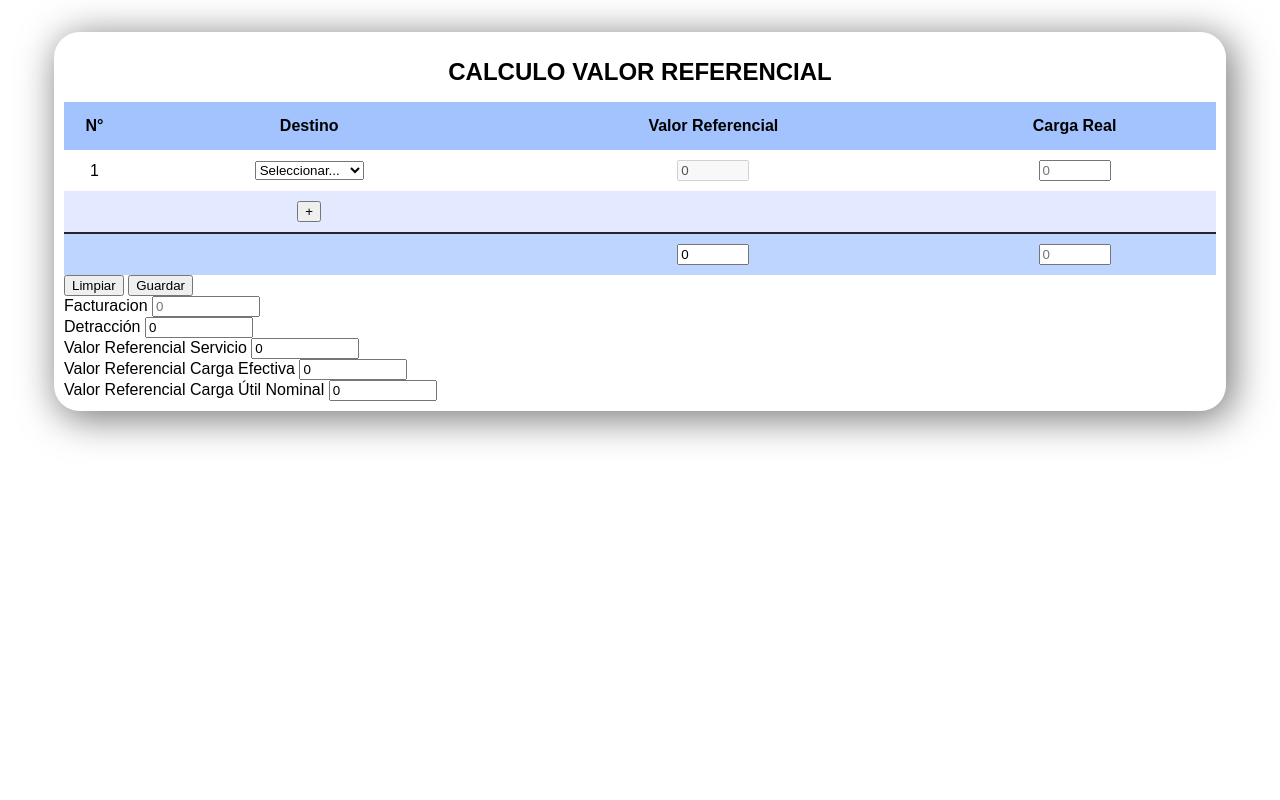
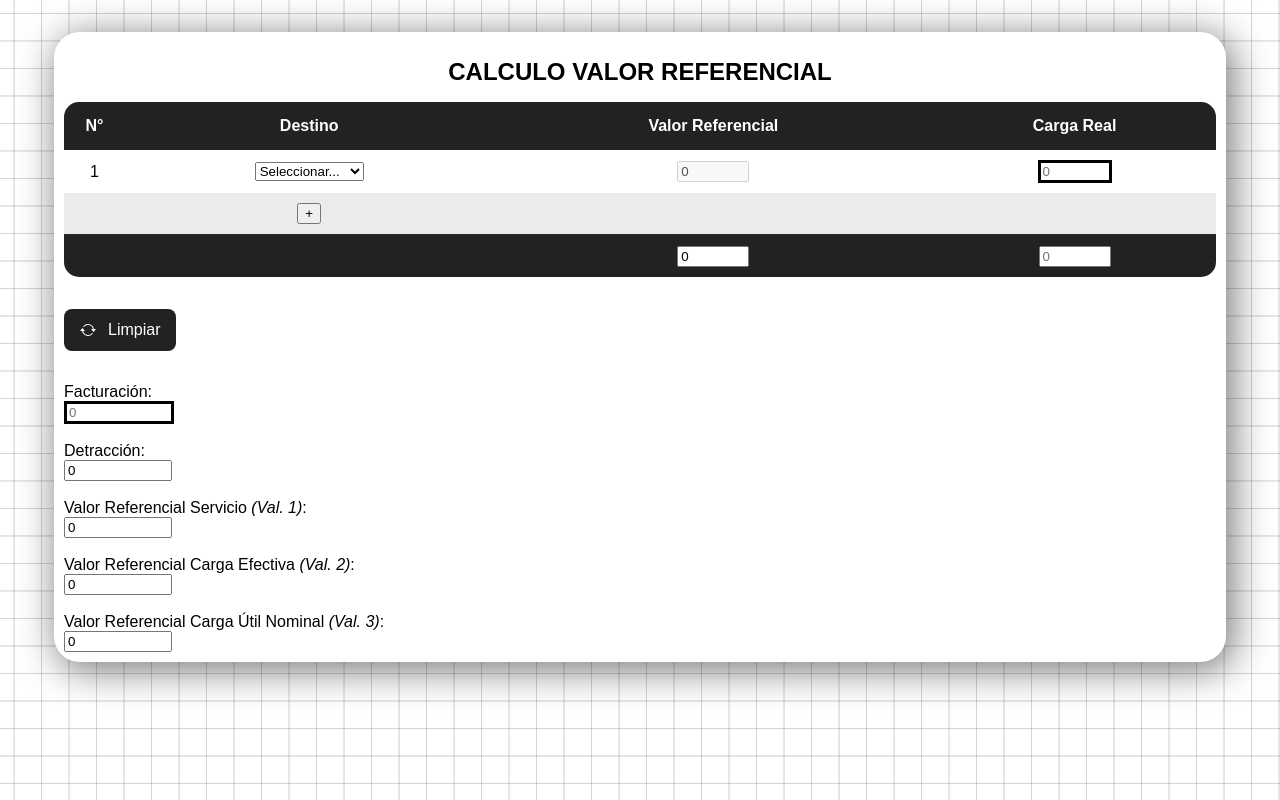
Before and after one commit to orbdev1/calculadora-valores-referenciales, a plain HTML site: page index.html in a window 1280 px wide. Drawn offline with Linux system fonts and the light colour scheme.

Commit message:
Update
Add new cities and more design.

```diff
--- a/index.html
+++ b/index.html
@@ -6,6 +6,7 @@
   <meta name="viewport" content="width=device-width, initial-scale=1.0">
   <title>RYVAQM - Herramienta</title>
   <link rel="stylesheet" href="style.css">
+
 </head>
 
 <body class="container">
@@ -44,24 +45,43 @@
         </tr>
       </tbody>
     </table>
-    <div>
-      <button id="btnLimpiar">Limpiar</button>
-      <button>Guardar</button>
+    <div class="botones">
+      <button type="button" class="button" id="btnLimpiar">
+        <svg
+          xmlns="http://www.w3.org/2000/svg"
+          width="16"
+          height="16"
+          fill="currentColor"
+          class="bi bi-arrow-repeat"
+          viewBox="0 0 16 16"
+        >
+          <path
+            d="M11.534 7h3.932a.25.25 0 0 1 .192.41l-1.966 2.36a.25.25 0 0 1-.384 0l-1.966-2.36a.25.25 0 0 1 .192-.41zm-11 2h3.932a.25.25 0 0 0 .192-.41L2.692 6.23a.25.25 0 0 0-.384 0L.342 8.59A.25.25 0 0 0 .534 9z"
+          ></path>
+          <path
+            fill-rule="evenodd"
+            d="M8 3c-1.552 0-2.94.707-3.857 1.818a.5.5 0 1 1-.771-.636A6.002 6.002 0 0 1 13.917 7H12.9A5.002 5.002 0 0 0 8 3zM3.1 9a5.002 5.002 0 0 0 8.757 2.182.5.5 0 1 1 .771.636A6.002 6.002 0 0 1 2.083 9H3.1z"
+          ></path>
+        </svg>
+        Limpiar
+      </button>
+
+      <!-- <button>Guardar</button> -->
     </div>
-    <div>
-      <span>Facturacion</span>
+    <div class="datos">
+      <span>Facturación:</span>
       <input type="number" name="" id="facturacion" placeholder="0">
       <br>
-      <span>Detracción</span>
+      <span>Detracción:</span>
       <input type="text" name="" id="detraccion" readonly>
       <br>
-      <span>Valor Referencial Servicio</span>
+      <span>Valor Referencial Servicio <i>(Val. 1)</i>:</span>
       <input type="text" name="" id="valorRefServ" readonly>
       <br>
-      <span>Valor Referencial Carga Efectiva</span>
+      <span>Valor Referencial Carga Efectiva <i>(Val. 2)</i>:</span>
       <input type="text" name="" id="valorRefCarEfect" readonly>
       <br>
-      <span>Valor Referencial Carga Útil Nominal</span>
+      <span>Valor Referencial Carga Útil Nominal <i>(Val. 3)</i>:</span>
       <input type="text" name="" id="valorRefCarUtil" readonly>
     </div>
   </div>
--- a/main.js
+++ b/main.js
@@ -1,14 +1,27 @@
 const d = document;
 const cities = [
-  { id: 0, city: "Seleccionar...", tnm: 0 },
   { id: 1, city: "Lima - Huacho", tnm: 81.91 },
   { id: 2, city: "Barranca", tnm: 90.06 },
   { id: 3, city: "Huaral", tnm: 71.98 },
   { id: 4, city: "Huarmey", tnm: 107.15 },
   { id: 5, city: "Cañete", tnm: 81.26 },
   { id: 8, city: "Casma", tnm: 121.38 },
-  { id: 9, city: "Huarmey", tnm: 107.15 },
+  { id: 10, city: "Ica", tnm: 109.23 },
+  { id: 11, city: "Nazca", tnm: 133.93 },
+  { id: 12, city: "Pativilca", tnm: 91.32 },
+  { id: 13, city: "Chimbote", tnm: 131.26 },
+  { id: 14, city: "Chincha Alta", tnm: 90.71 },
+  { id: 15, city: "Trujillo", tnm: 160.35 },
 ];
+
+cities.sort((a, b) => {
+  if (a.city < b.city) return -1;
+  if (a.city > b.city) return 1;
+  return 0;
+});
+
+cities.unshift({ id: 0, city: "Seleccionar...", tnm: 0 });
+
 
 const $selectCiudades = d.getElementById("selectCiudades"),
   $valorRef = d.getElementById("valorRef"),
--- a/style.css
+++ b/style.css
@@ -10,6 +10,36 @@ body {
   justify-content: center;
   align-items: center;
   background-color: rgb(255, 255, 255);
+
+  width: 100%;
+  height: 100%;
+  --color: rgba(114, 114, 114, 0.3);
+  background-color: #ffffff;
+  background-image: linear-gradient(
+      0deg,
+      transparent 24%,
+      var(--color) 25%,
+      var(--color) 26%,
+      transparent 27%,
+      transparent 74%,
+      var(--color) 75%,
+      var(--color) 76%,
+      transparent 77%,
+      transparent
+    ),
+    linear-gradient(
+      90deg,
+      transparent 24%,
+      var(--color) 25%,
+      var(--color) 26%,
+      transparent 27%,
+      transparent 74%,
+      var(--color) 75%,
+      var(--color) 76%,
+      transparent 77%,
+      transparent
+    );
+  background-size: 55px 55px;
 }
 
 .tool-container {
@@ -26,6 +56,10 @@ body {
   -moz-box-shadow: 5px 6px 38px 2px rgba(0, 0, 0, 0.53);
 }
 
+.tool-container div {
+  margin-top: 2rem;
+}
+
 table,
 th,
 td {
@@ -39,14 +73,26 @@ table {
   text-align: center;
 }
 
-
-
 thead {
-  background-color: rgb(162, 195, 253);
+  background-color: #222222;
+  color: white;
 }
 
-th{
+th {
   padding: 15px 0;
+}
+
+th:first-child {
+  border-radius: 15px 0 0 0;
+}
+
+th:last-child {
+  border-radius: 0 15px 0 0;
+}
+
+#cargaReal,
+#facturacion {
+  border: #000000 solid;
 }
 
 td {
@@ -54,16 +100,25 @@ td {
 }
 
 tbody tr:nth-child(even) {
-  background-color: rgb(205, 213, 244);
+  background-color: rgb(217, 217, 217);
 }
 
 #traddcity {
-  background-color: rgb(227, 234, 255);
+  background-color: rgb(234, 235, 237);
 }
 
 #trfooter {
-  background-color: rgb(189, 213, 255);
+  background-color: #222222;
 }
+
+#trfooter td:first-child {
+  border-radius: 0 0 0 15px;
+}
+
+#trfooter td:last-child {
+  border-radius: 0 0 15px 0;
+}
+
 table input {
   width: 4rem;
 }
@@ -80,3 +135,53 @@ h1 {
   font-size: 1.5rem;
   text-align: center;
 }
+
+.datos {
+  display: flex;
+  flex-direction: column;
+}
+
+.button {
+  color: white;
+  background-color: #222222;
+  font-weight: 500;
+  border-radius: 0.5rem;
+  font-size: 1rem;
+  line-height: 2rem;
+  padding-left: 1rem;
+  padding-right: 1rem;
+  padding-top: 0.3rem;
+  padding-bottom: 0.3rem;
+  cursor: pointer;
+  text-align: center;
+  margin-right: 0.5rem;
+  display: inline-flex;
+  align-items: center;
+  border: none;
+}
+
+.button:hover {
+  background-color: #333;
+}
+
+.button svg {
+  display: inline;
+  width: 1rem;
+  height: 1rem;
+  margin-right: 0.75rem;
+  color: white;
+}
+
+.button:focus svg {
+  animation: spin_357 0.5s linear;
+}
+
+@keyframes spin_357 {
+  from {
+    transform: rotate(0deg);
+  }
+
+  to {
+    transform: rotate(360deg);
+  }
+}
```
